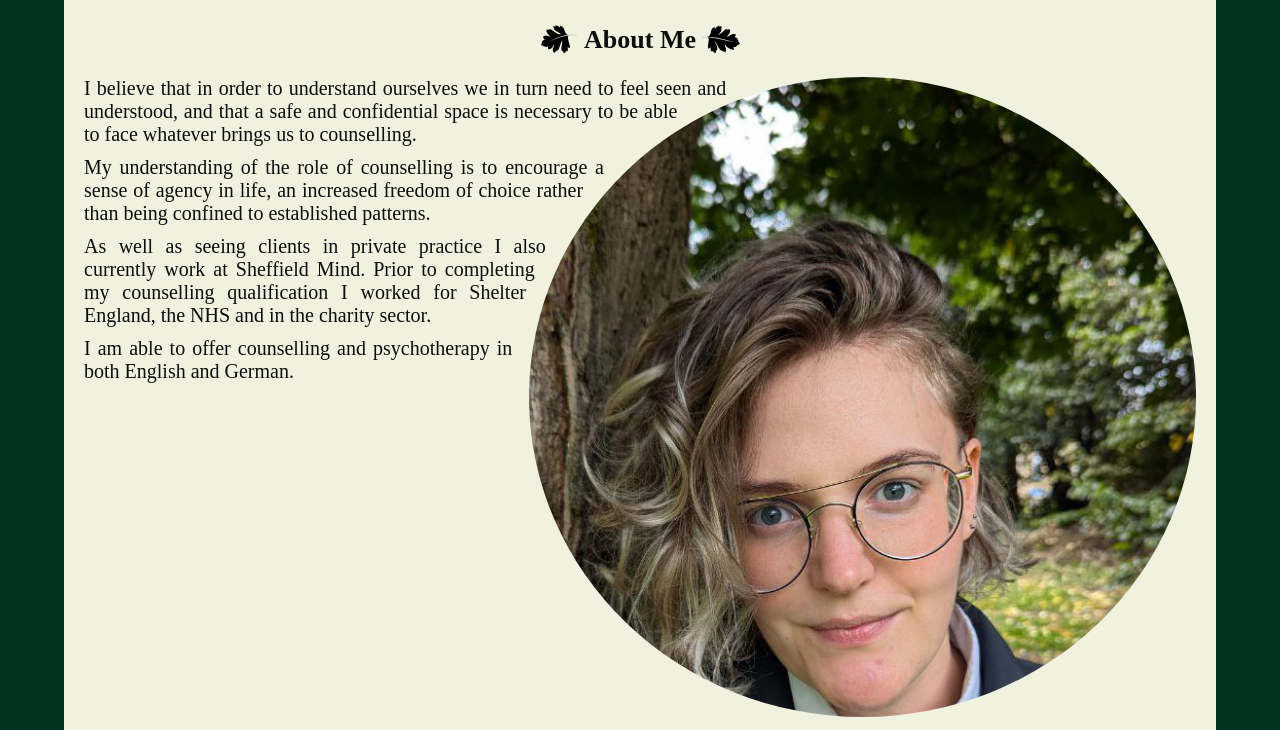
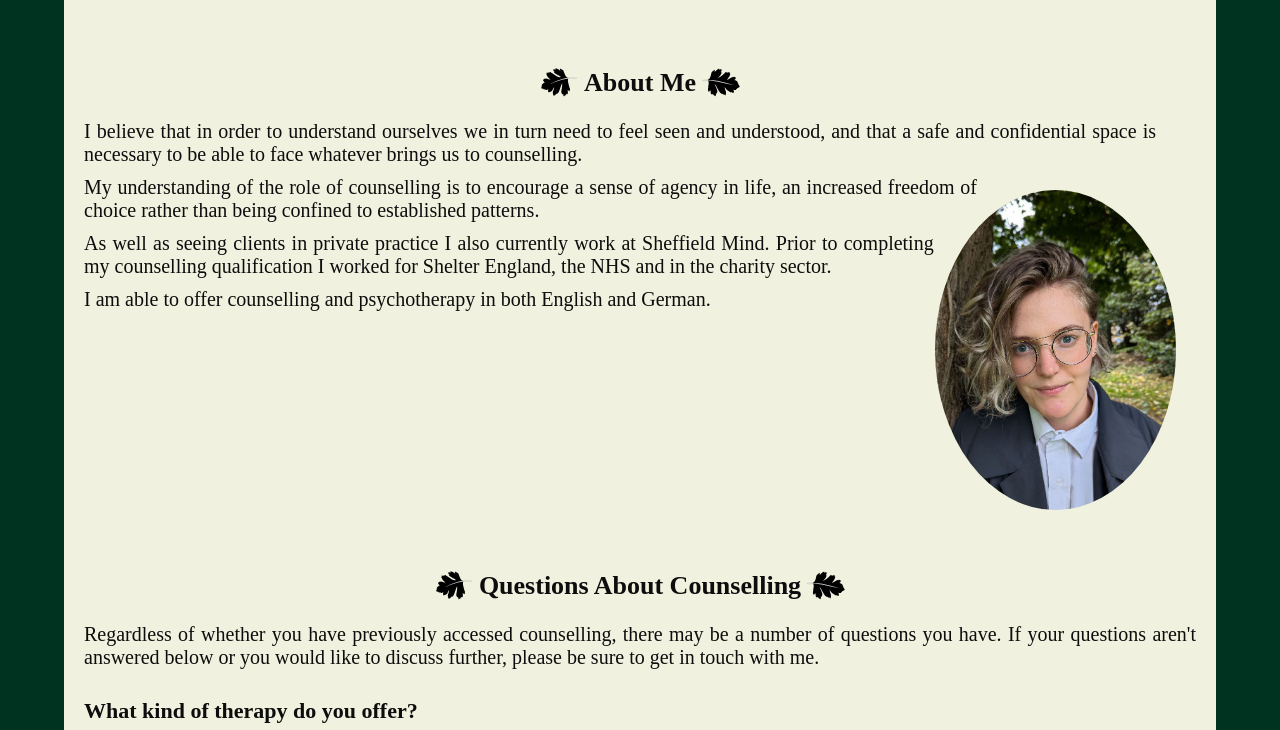
Before and after one commit to KynanPR/blackbird, a website: page index.html in a window 1280 px wide. Shown: the part 1389-2119 px from the top of the page. Drawn offline with nearby package versions, Linux system fonts and the light colour scheme; a web font is replaced by a local one.

Commit message:
Moved gudrun image down (via bodge) and fixed some large screen size issues

```diff
--- a/source/styles.scss
+++ b/source/styles.scss
@@ -256,7 +256,6 @@ main {
 
 .home-section {
   > div {
-    @include flow-container();
     margin-bottom: unset;
   }
 
@@ -510,18 +509,21 @@ main {
     // @include flow-container();
     // align-items: center;
     > .photo {
-      max-height: 80vh;
-      width: 60%;
       float: right;
       // clear: left;
       border-radius: 50%;
-      overflow: hidden;
-      shape-outside: margin-box;
-      margin-left: $margin__thin;
-      margin-bottom: $margin__thin;
+      shape-outside: border-box;
+      border: transparent solid $margin__thin;
+      border-bottom: 0;
+      margin-top: calc($margin__standard * 1.25);
+
+      img {
+        border-radius: 50%;
+        max-height: 40vh;
+      }
     }
     p {
-      padding-right: $padding__thin;
+      padding-right: $padding__standard;
       margin-block-start: 0;
     }
   }
```
Also changed, not shown: build/styles.css.
